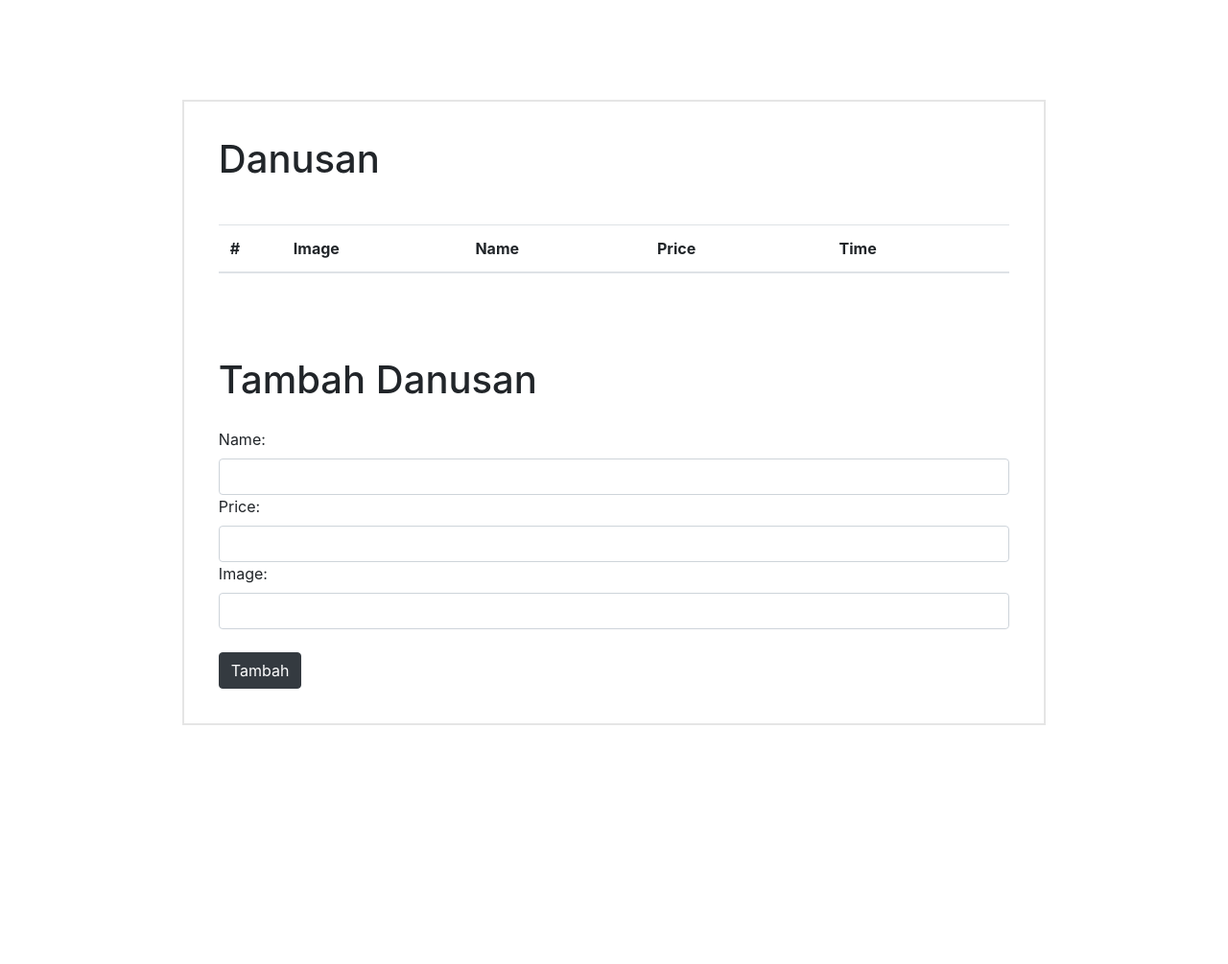
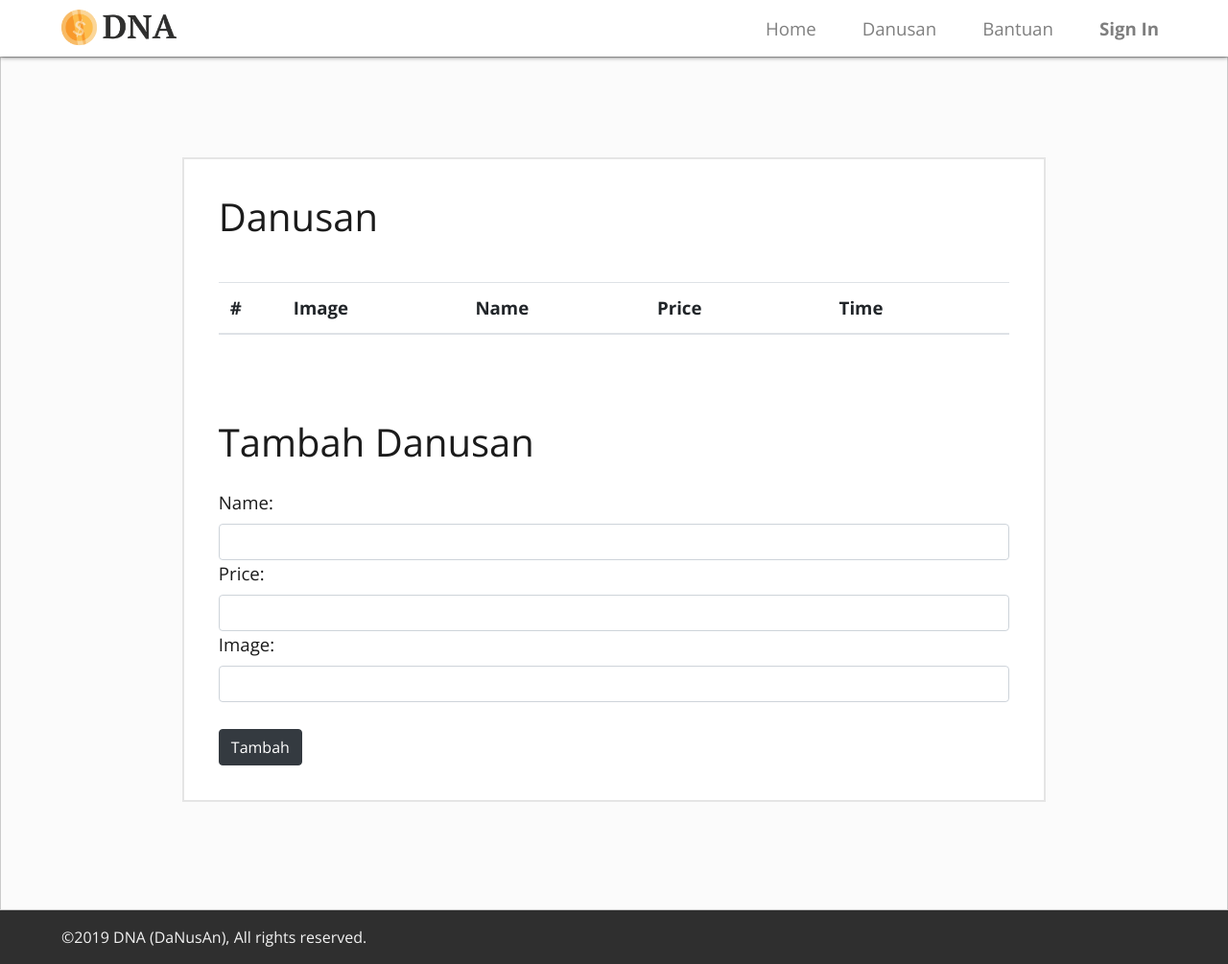
Before and after one commit to mrifqyz/ppw-2019-project2, a Django app: template danusan/templates/index.html in a window 1280 px wide. Shown: the whole page at 96% size. Before the commit the page ends 756 px from the top, so only its background shows below. Run offline with Django 3.2, Linux system fonts and the light colour scheme; the template is opened without the code that fills it: values that come from a table or form of the project are taken from there, others are empty; some libraries are stand-ins or nearby versions.

Commit message:
Update Danusan app and sync with Cinoy's custom user

```diff
--- a/danusan/models.py
+++ b/danusan/models.py
@@ -1,5 +1,5 @@
 from django.db import models
-from django.contrib.auth.models import User
+from django.contrib.auth import get_user_model
 
 # Create your models here.
 class Danusan(models.Model):
@@ -8,7 +8,8 @@ class Danusan(models.Model):
 	price = models.PositiveIntegerField(blank=False)
 	datetime = models.DateTimeField(auto_now_add = True)
 
-	# user = models.ForeignKey(User, on_delete=models.CASCADE)
+	User = get_user_model()
+	user = models.ForeignKey(User, on_delete=models.CASCADE)
 
 	class Meta:
 		ordering = ['-datetime']
--- a/danusan/static/danusan/style.css
+++ b/danusan/static/danusan/style.css
@@ -1,8 +1,3 @@
-.all-container {
-    display: flex;
-    flex-direction: column;
-    min-height: 100vh;
-}
 .box-container {
     display: flex;
     justify-content: center;    /*horizontal*/
@@ -32,7 +27,7 @@
 .pad {
 		padding: 4%;
 }
-.content {
+.content-danusan {
     display: flex;
     flex-direction: column;
     width: 100%;
--- a/danusan/templates/index.html
+++ b/danusan/templates/index.html
@@ -1,21 +1,9 @@
+{% extends 'template.html' %}
 {% load static %}
-<!DOCTYPE html>
-<html lang="en">
-<head>
-	<meta charset="UTF-8">
-	<meta name="viewport" content="width=device-width, initial-scale=1.0">
-	<meta http-equiv="X-UA-Compatible" content="ie=edge">
-	<title>Danusan</title>
-	<link rel="stylesheet" href="https://stackpath.bootstrapcdn.com/bootstrap/4.3.1/css/bootstrap.min.css">
-	<link rel="stylesheet" href="{% static "danusan/style.css" %}">
-	<link rel="stylesheet" href="/static/danusan/style.css">
-    <script src="https://ajax.googleapis.com/ajax/libs/jquery/3.4.1/jquery.min.js"></script>
-</head>
-<body class="bgcolor">
-	<div class="all-container">
+{% block content %}
 	<div class="box-container">
 		<div class="box">
-				<div class="content">
+			<div class="content-danusan">
 				<h1>Danusan</h1>
 				<div class="pad">
 					<div class="table-responsive">
@@ -77,10 +65,4 @@
 			</div>
 		</div>
 	</div>
-	</div>
-
-	<script src="https://code.jquery.com/jquery-3.3.1.slim.min.js" integrity="sha384-q8i/X+965DzO0rT7abK41JStQIAqVgRVzpbzo5smXKp4YfRvH+8abtTE1Pi6jizo" crossorigin="anonymous"></script>
-	<script src="https://cdnjs.cloudflare.com/ajax/libs/popper.js/1.14.7/umd/popper.min.js" integrity="sha384-UO2eT0CpHqdSJQ6hJty5KVphtPhzWj9WO1clHTMGa3JDZwrnQq4sF86dIHNDz0W1" crossorigin="anonymous"></script>
-	<script src="https://stackpath.bootstrapcdn.com/bootstrap/4.3.1/js/bootstrap.min.js" integrity="sha384-JjSmVgyd0p3pXB1rRibZUAYoIIy6OrQ6VrjIEaFf/nJGzIxFDsf4x0xIM+B07jRM" crossorigin="anonymous"></script>
-</body>
-</html>
+{% endblock %}
--- a/ppwProject2/settings.py
+++ b/ppwProject2/settings.py
@@ -136,6 +136,9 @@ STATIC_ROOT = os.path.join(PROJECT_ROOT, 'static')
 STATIC_URL = '/static/'
 STATICFILES_STORAGE = 'whitenoise.storage.CompressedManifestStaticFilesStorage'
 
+# LOGIN_REDIRECT_URL = '/'
+LOGIN_URL = '/login'
+
 if os.environ.get('ENVIRONMENT') == 'PRODUCTION':
     import django_heroku
     django_heroku.settings(locals())
--- a/userApp/static/main.css
+++ b/userApp/static/main.css
@@ -47,9 +47,15 @@ footer p {
     display: flex;
     flex-direction: column;
     justify-content: center;
-    align-items: center;
+    /*align-items: center;*/
     min-height: 71vh;
     overflow-x: hidden;
+}
+
+.content-login{
+    display: flex;
+    flex-direction: column;
+    align-items: center;
 }
 
 #logo{
--- a/userApp/templates/login.html
+++ b/userApp/templates/login.html
@@ -1,6 +1,7 @@
 {% extends 'footer.html' %}
 {% load static %}
 {% block content %}
+    <div class="content-login">
         <div class="box-container flex-col-center mw200">
             <div class="logo-container m-5">
                 <a href="{% url 'home' %}">
@@ -29,4 +30,5 @@
         <div class="box-container flex-col-center mw200 mt-3">
             <p class='m-4'>Belum punya akun? <a href="{% url 'register' %}">Buat akun</a></p>
         </div>
+    </div>
 {% endblock %}
--- a/userApp/templates/template.html
+++ b/userApp/templates/template.html
@@ -11,6 +11,7 @@
     integrity="sha384-ggOyR0iXCbMQv3Xipma34MD+dH/1fQ784/j6cY/iJTQUOhcWr7x9JvoRxT2MZw1T" crossorigin="anonymous">
     <link href="https://fonts.googleapis.com/css?family=Open+Sans:400,700|PT+Serif:400,700&display=swap" rel="stylesheet">
     <link rel="stylesheet" href="{% static 'main.css' %}">
+    <link rel="stylesheet" href="{% static 'danusan/style.css' %}">
 
 </head>
 
```
Also changed, not shown: danusan/views.py (+9 -6 lines), danusan/migrations/0002_auto_20191211_1950.py (added), userApp/views.py (line endings or trailing spaces). Lines whose indentation alone changed are shown as unchanged.
